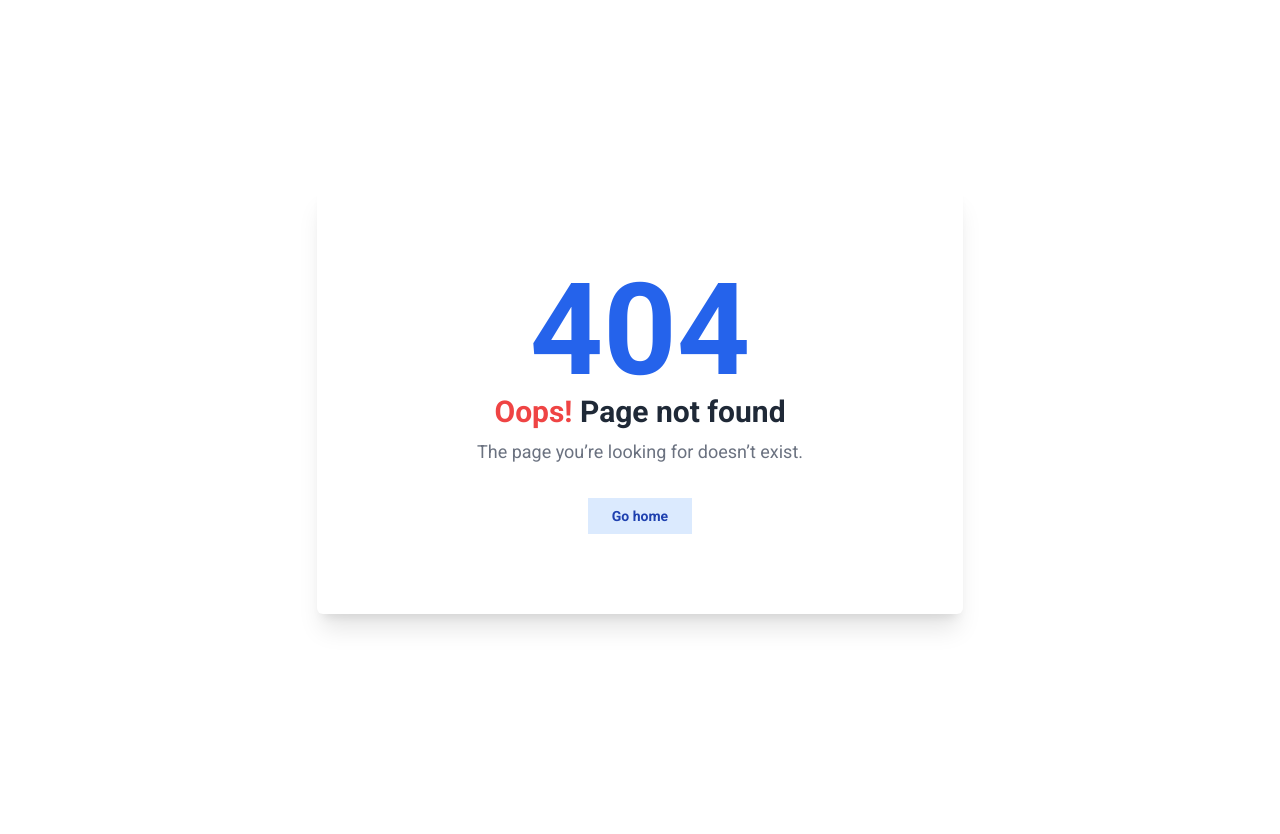
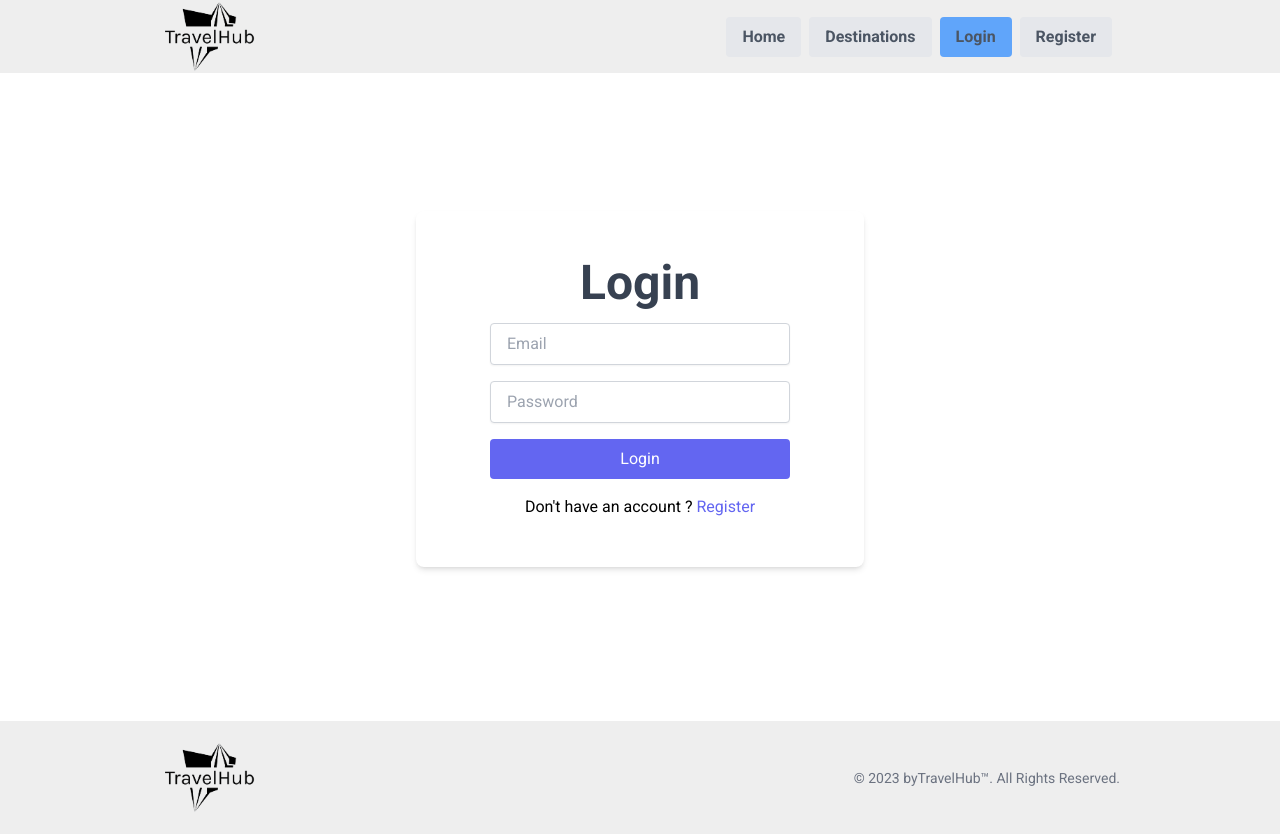
Before and after one commit to riad40/TravelHub, a React (Create React App) app in the folder frontend/: page /login in a window 1280 px wide. Before the commit this address had no page. Before the commit the page ends 800 px from the top, so only its background shows below. Built offline with nearby package versions, Linux system fonts and the light colour scheme.

Commit message:
make the Login component

```diff
--- a/frontend/src/Router.tsx
+++ b/frontend/src/Router.tsx
@@ -1,5 +1,5 @@
 import { BrowserRouter, Route, Routes } from "react-router-dom"
-import { Home, Destinations } from "./pages"
+import { Home, Destinations, Login } from "./pages"
 import { NotFound } from "./components"
 
 const Router = (): JSX.Element => {
@@ -8,6 +8,7 @@ const Router = (): JSX.Element => {
             <Routes>
                 <Route path="/" element={<Home />} />
                 <Route path="/destinations" element={<Destinations />} />
+                <Route path="/login" element={<Login />} />
                 <Route path="*" element={<NotFound />} />
             </Routes>
         </BrowserRouter>
--- /dev/null
+++ b/frontend/src/components/forms/FormContainer.tsx
@@ -0,0 +1,12 @@
+const FormContainer = ({ children, title }: { children: React.ReactNode; title: string }) => {
+    return (
+        <div className="flex flex-col items-center justify-center w-full h-[79vh]">
+            <div className="w-full max-w-md px-6 py-12 bg-white rounded-lg shadow-md">
+                <h1 className="text-xl font-bold text-gray-700 md:text-5xl text-center mb-4">{title}</h1>
+                {children}
+            </div>
+        </div>
+    )
+}
+
+export default FormContainer
--- /dev/null
+++ b/frontend/src/components/forms/Input.tsx
@@ -0,0 +1,9 @@
+const Input = ({ type, placeholder, name, id, value, onChange, onBlur }: { type: string; placeholder: string; name?: string; id?: string; value?: string; onChange?: (e: React.ChangeEvent<HTMLInputElement>) => void; onBlur?: (e: React.FocusEvent<HTMLInputElement>) => void }): JSX.Element => {
+    return (
+        <>
+            <input type={type} className="w-full px-4 py-2 border border-gray-300 rounded shadow-sm focus:outline-none focus:border-indigo-500" placeholder={placeholder} name={name} id={id} value={value} onChange={onChange} onBlur={onBlur} />
+        </>
+    )
+}
+
+export default Input
--- a/frontend/src/components/index.ts
+++ b/frontend/src/components/index.ts
@@ -3,5 +3,7 @@ import Footer from "./common/Footer"
 import Hero from "./home/Hero"
 import DestinationCard from "./destinations/DestinationCard"
 import NotFound from "./NotFound"
+import FormContainer from "./forms/FormContainer"
+import Input from "./forms/Input"
 
-export { NavBar, Footer, Hero, DestinationCard, NotFound }
+export { NavBar, Footer, Hero, DestinationCard, NotFound, FormContainer, Input }
--- /dev/null
+++ b/frontend/src/pages/Login.tsx
@@ -0,0 +1,26 @@
+import { FormContainer, Input, NavBar, Footer } from "../components"
+import { Link } from "react-router-dom"
+
+const Login = (): JSX.Element => {
+    return (
+        <>
+            <NavBar activeTab="login" />
+            <FormContainer title="Login">
+                <form className="flex flex-col gap-4 w-3/4 mx-auto">
+                    <Input type="email" name="email" id="email" placeholder="Email" />
+                    <Input type="password" name="password" id="password" placeholder="Password" />
+                    <button className="bg-indigo-500 text-white px-4 py-2 rounded">Login</button>
+                    <p className="text-center">
+                        Don't have an account ? {` `}
+                        <Link to="/register" className="text-indigo-500">
+                            Register
+                        </Link>
+                    </p>
+                </form>
+            </FormContainer>
+            <Footer />
+        </>
+    )
+}
+
+export default Login
--- a/frontend/src/pages/index.ts
+++ b/frontend/src/pages/index.ts
@@ -1,4 +1,5 @@
 import Home from "./Home"
 import Destinations from "./client/Destinations"
+import Login from "./Login"
 
-export { Home, Destinations }
+export { Home, Destinations, Login }
```
